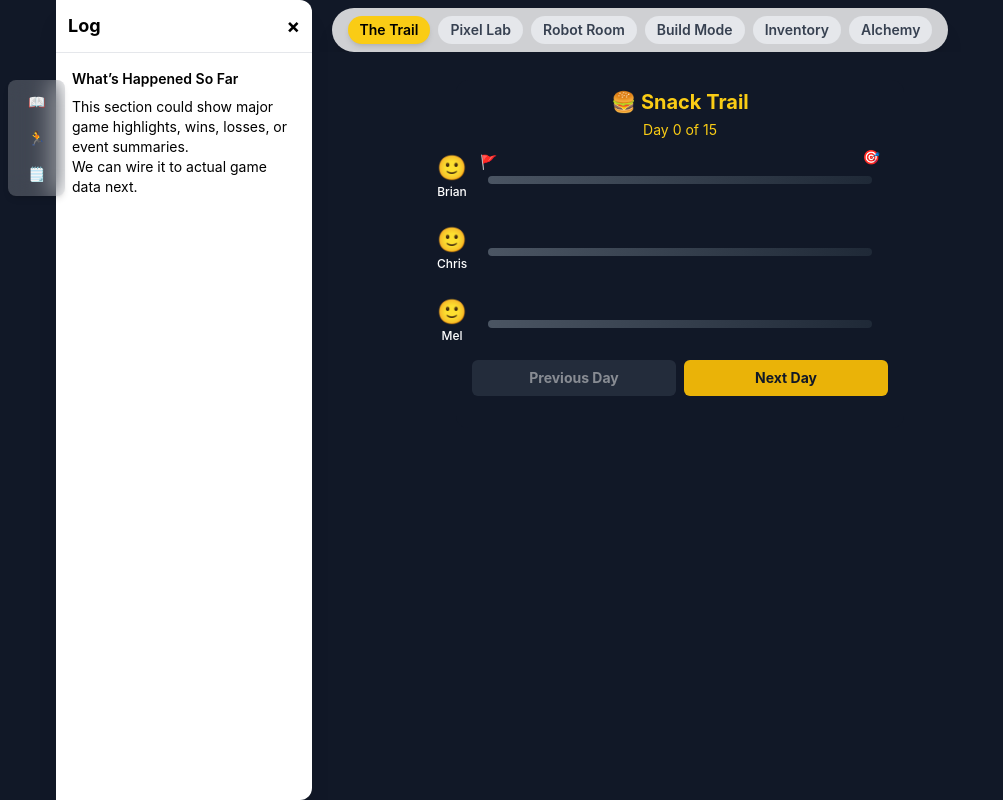
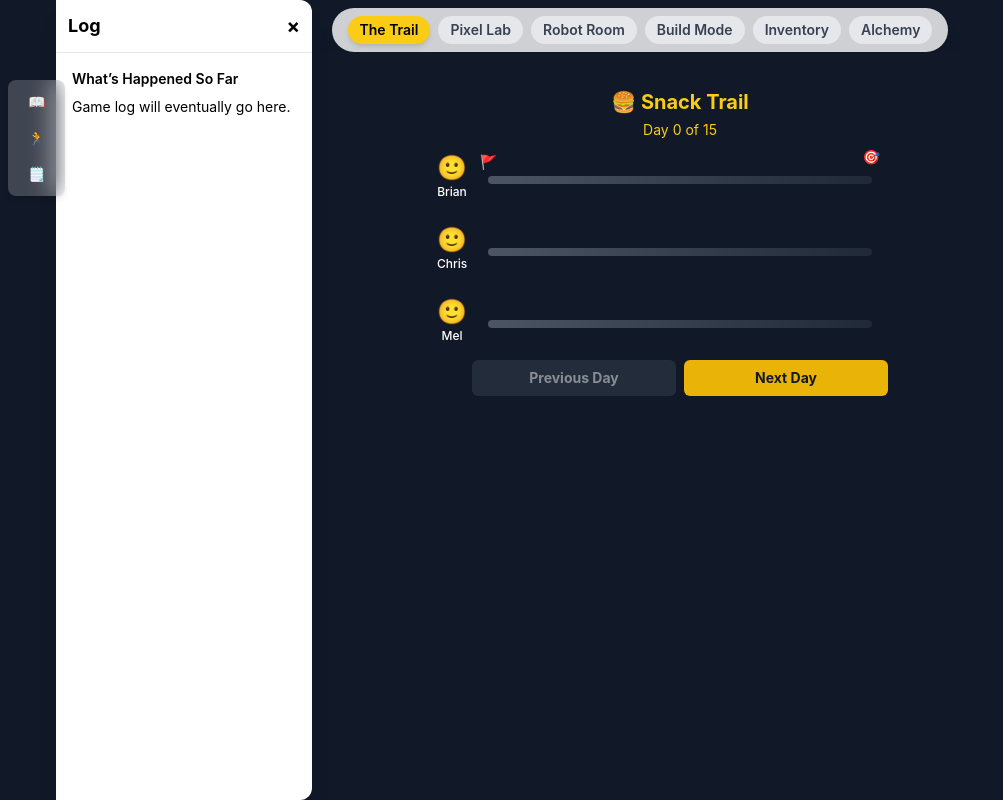
Before and after one commit to markmangroup/brian_m, a React (Create React App) app: page /snack-trail in a window 1280 px wide. Both pictures are taken after a click on the button "🗒️". Shown: the whole page, without its empty margins (0-1003 px from the left). Built offline with nearby package versions, Linux system fonts and the light colour scheme.

Commit message:
Update LoreDrawer.jsx

```diff
--- a/src/components/LoreDrawer.jsx
+++ b/src/components/LoreDrawer.jsx
@@ -1,7 +1,7 @@
 import React from 'react';
 import { WORLD_LORE } from '../data/worldLore';
 
-export default function LoreDrawer({ section }) {
+export default function LoreDrawer({ section = 'lore' }) {
   if (section === 'lore') {
     return (
       <div>
@@ -39,11 +39,10 @@ export default function LoreDrawer({ section }) {
     return (
       <div>
         <h3 className="font-semibold mb-2">What’s Happened So Far</h3>
-        <p>This section could show major game highlights, wins, losses, or event summaries.</p>
-        <p>We can wire it to actual game data next.</p>
+        <p>Game log will eventually go here.</p>
       </div>
     );
   }
 
-  return null;
+  return <p className="text-gray-500">Nothing to show yet.</p>;
 }
```
